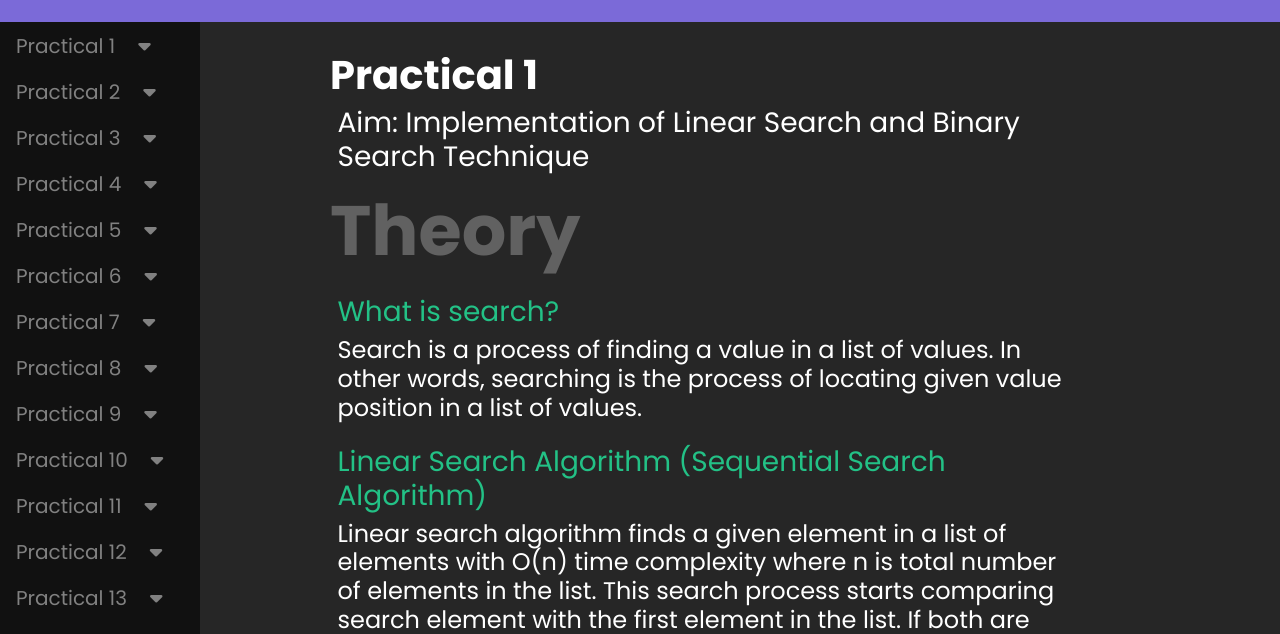
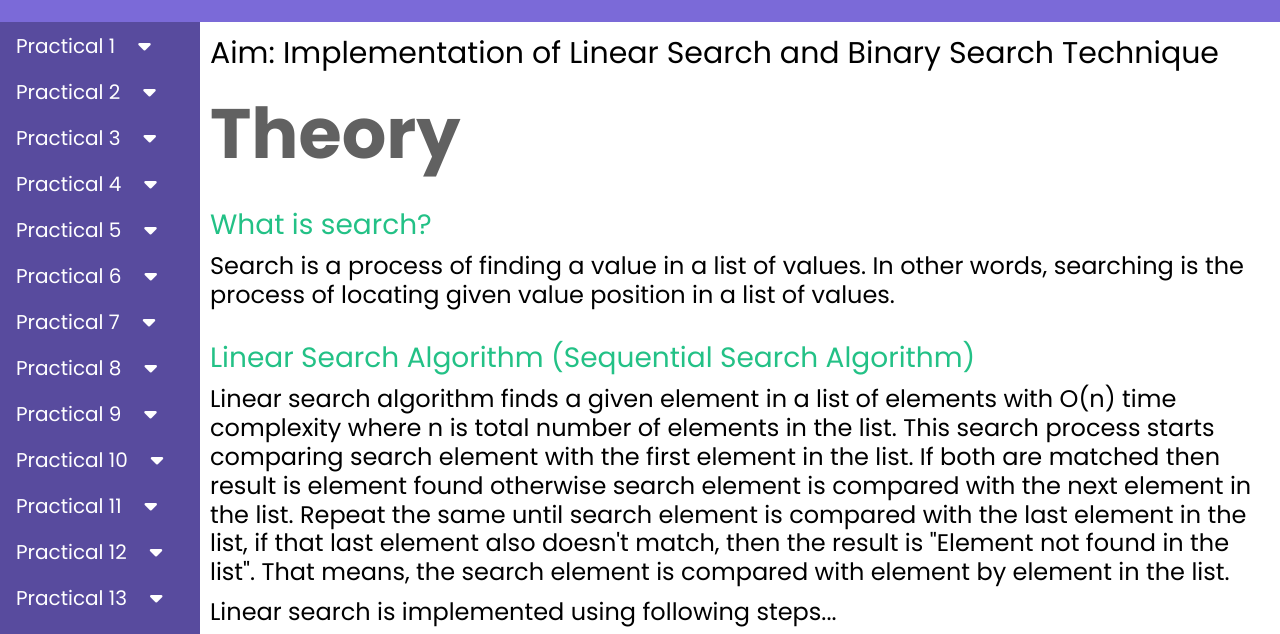
Before and after one commit to pritiC1/DS-react-tailwind-, a plain HTML site: page practicals/practical1.html in a window 1280 px wide. Shown: the part 77-711 px from the top of the page. Drawn offline with nearby package versions, Linux system fonts and the light colour scheme; files whose address does not match are found by name.

Commit message:
Practical page changed

```diff
--- a/practicals/practical1.html
+++ b/practicals/practical1.html
@@ -17,6 +17,8 @@
   <link rel="stylesheet" href="../assets/css/animate.css">
   <link rel="stylesheet" href="https://unpkg.com/swiper@7/swiper-bundle.min.css"/>
   <style>
+
+
             .sidenav {
           height: 100%;
           width: 200px;
@@ -24,7 +26,7 @@
           z-index: 1;
           top: 0;
           left: 0;
-          background-color: #111;
+          background-color:  #584b9e;
           overflow-x: hidden;
           padding-top: 20px;
         }
@@ -34,7 +36,7 @@
           padding: 6px 8px 6px 16px;
           text-decoration: none;
           font-size: 20px;
-          color: #818181;
+          color: #ffffff;
           display: block;
           border: none;
           background: none;
@@ -54,13 +56,14 @@
           margin-left: 200px; /* Same as the width of the sidenav */
           font-size: 20px; /* Increased text to enable scrolling */
           padding: 0px 10px;
+          background-color:#ffffff ;
         }
 
         .styling{
-          color: white;
+          color: black;
           font-weight: 400;
           margin-top: 1%;
-          margin-left: 1%;
+          margin-left: 1;
         }
 
         .btn{
@@ -295,10 +298,10 @@
 
     <!--Practical Part Begin-->
 
-    <div class="main" style="margin-top: 10%; margin-left: 25%; justify-content: center; display: flex; flex-direction: column; width: 60%;">
+    <div class="main" style=" justify-content: center; display: flex; flex-direction: column; ">
         <!--practical head-->
-          <h1 style="color: white;">Practical 1</h1>
-          <h3 class="styling"> Aim: Implementation of Linear Search and Binary Search Technique </h3>
+          <h1 style="color: white; padding-top: 5%;">Practical 1</h1>
+          <h3 class="styling" style="font: bold; font-size: 30px;"> Aim: Implementation of Linear Search and Binary Search Technique </h3>
           <h1 class="title">Theory</h1>
 
         <!--practical body-->
@@ -341,9 +344,7 @@
           <div style="justify-content: center; align-items: center; display: flex; margin-bottom: 2%;">
             <img src="../assets/images/AlgoPicutres/practical1.png" alt="binary_search_algorithm" class="algopic">
           </div>
-          <a href="../searching/linear_search.html" style="display: flex; align-items: end; justify-content: end;">
-              <button class="styling btn">NEXT</button>
-          </a>
+
     </div>
     <!--Practidcla Part End-->
 
```
